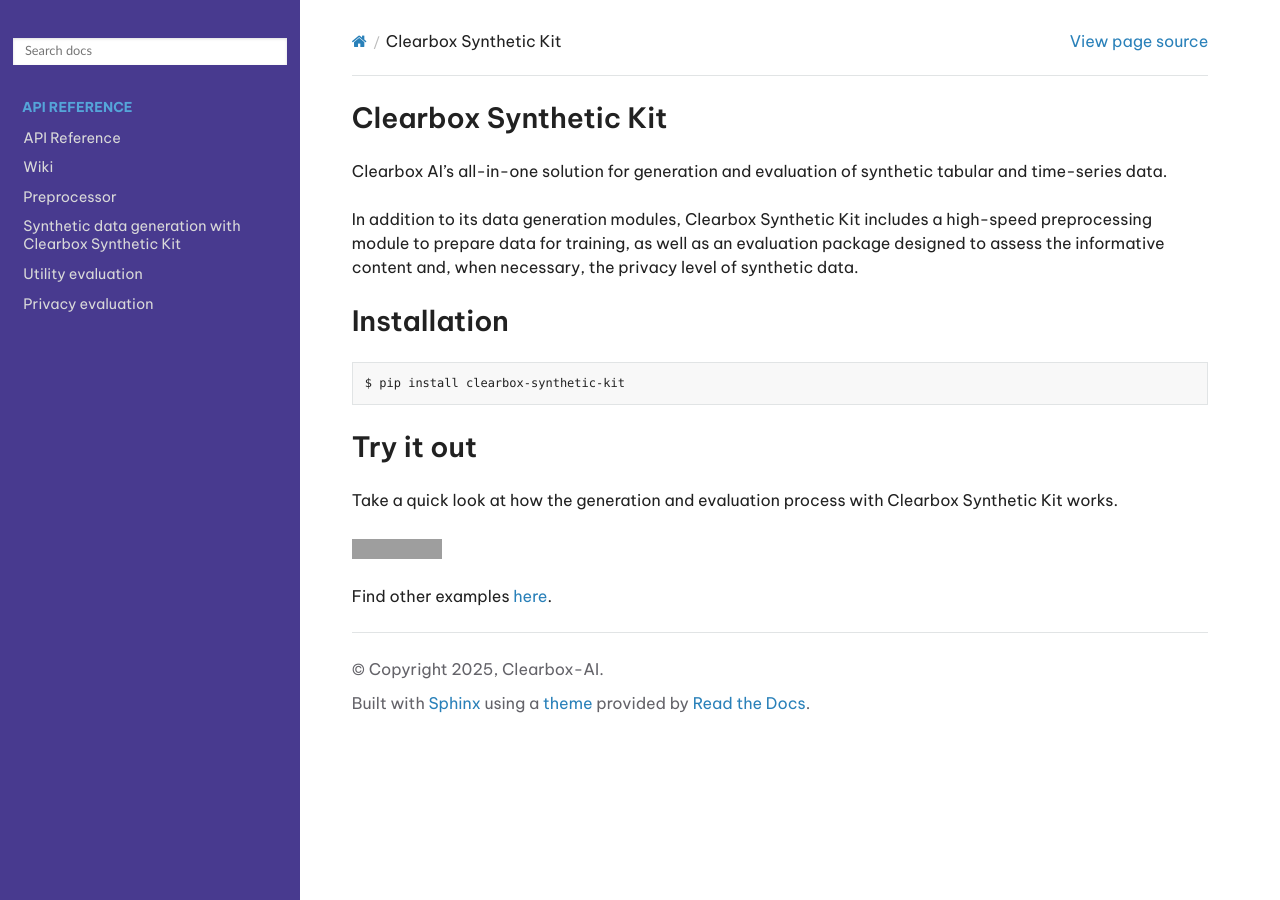
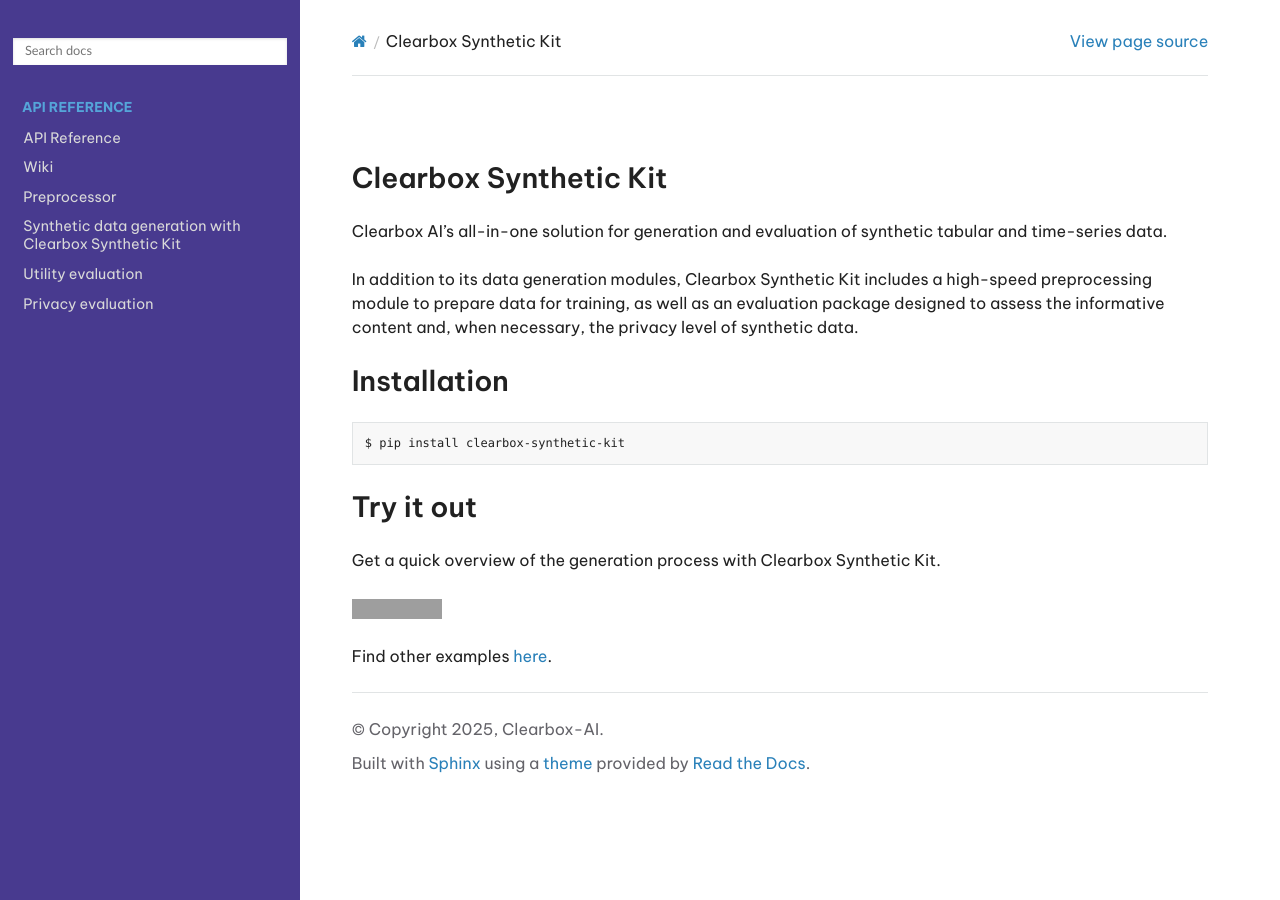
Before and after one commit to Clearbox-AI/clearbox-synthetic-kit, a Sphinx documentation site: the page built from docs/source/doc_2.md, in a window 1280 px wide. Built offline with Sphinx 7.4.7 and the Read the Docs theme 3.1.0, drawn with Linux system fonts in a browser that asks for light colours; grey boxes are pictures that could not be loaded.

Commit message:
minor update

````diff
--- a/docs/source/doc_2.md
+++ b/docs/source/doc_2.md
@@ -1,3 +1,7 @@
+<br>
+<br>
+<br>
+
 ## Clearbox Synthetic Kit
 Clearbox AI's all-in-one solution for generation and evaluation of synthetic tabular and time-series data.
 
@@ -10,7 +14,7 @@
 ```
 
 ## Try it out
-Take a quick look at how the generation and evaluation process with Clearbox Synthetic Kit works.
+Get a quick overview of the generation process with Clearbox Synthetic Kit.
 
 [![Open In Colab](https://colab.research.google.com/assets/colab-badge.svg)](https://colab.research.google.com/github/Clearbox-AI/clearbox-synthetic-kit/blob/main/examples/tabular_data_generation.ipynb)
 
````
